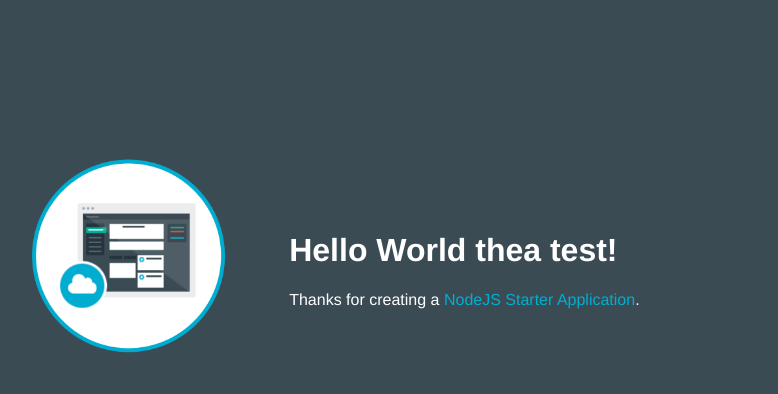
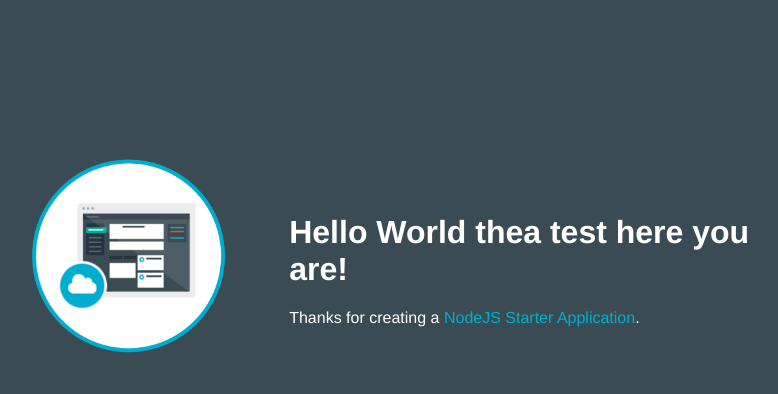
Before and after one commit to theakathir/testnowthea-1482890029220, a website: page public/index.html in a window 1280 px wide. Shown: the whole page, without its empty margins (253-1031 px from the left). Drawn offline with Linux system fonts and the light colour scheme.

Commit message:
Update index.html

```diff
--- a/public/index.html
+++ b/public/index.html
@@ -16,7 +16,7 @@
           <img class = "newappIcon" src="images/newapp-icon.png">
         </td>
         <td>
-          <h1 id="message">Hello World thea test!</h1>
+          <h1 id="message">Hello World thea test here you are!</h1>
           <p class='description'></p> Thanks for creating a <span class = "blue">NodeJS Starter Application</span>.
         </td>
       </tr>
```
